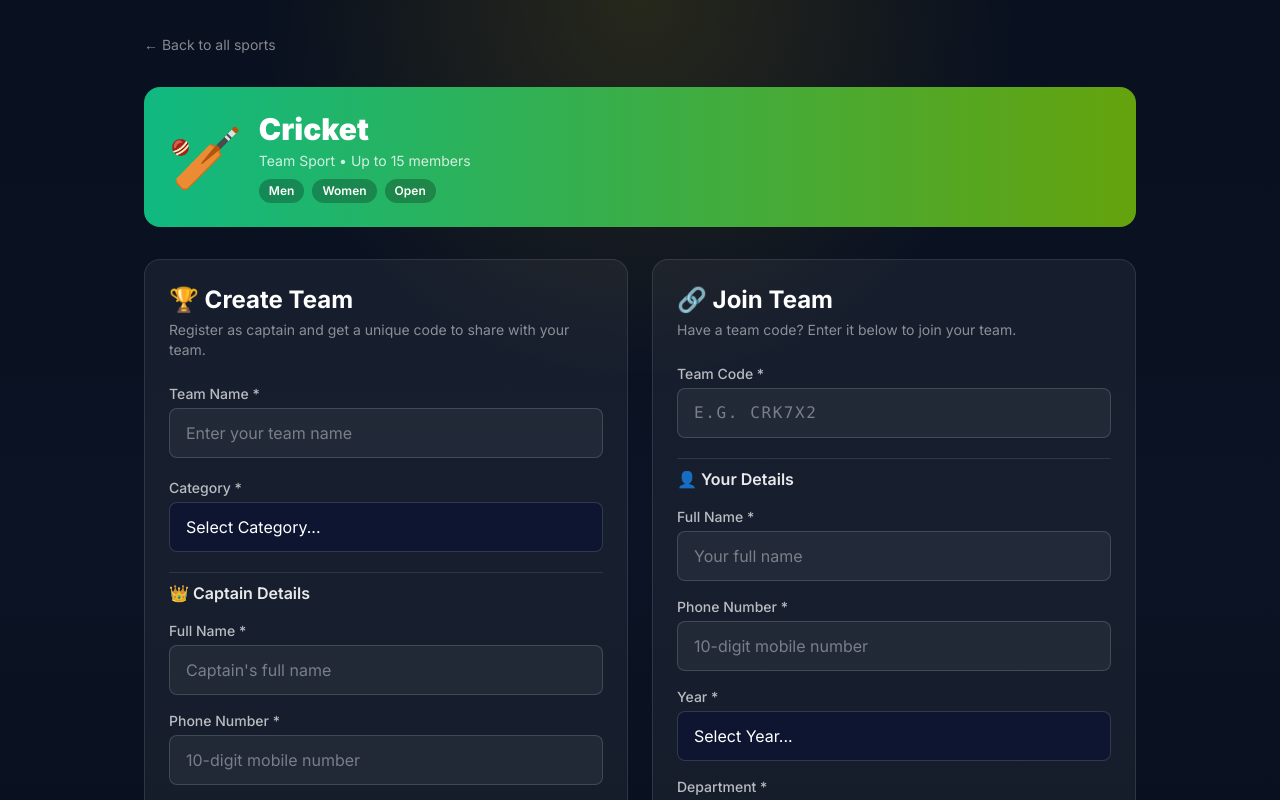
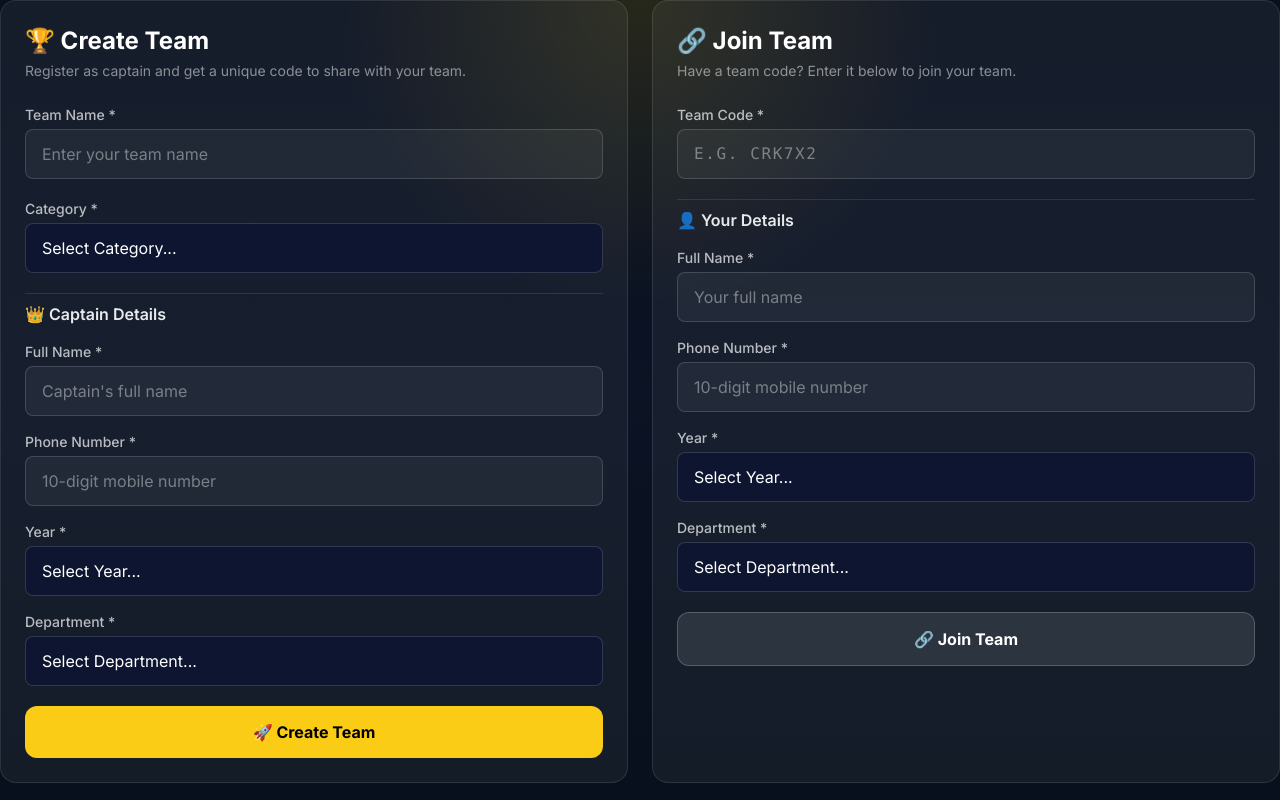
Before and after one commit to pithva007/Genesis-2K26, a Next.js app: page /sports/cricket in a window 1280 px wide. Shown: the top 800 px of the page. Built offline with nearby package versions, Linux system fonts and the light colour scheme.

Commit message:
Update sports page and remove .next from git tracking

```diff
--- a/app/sports/[slug]/page.tsx
+++ b/app/sports/[slug]/page.tsx
@@ -1,66 +1,13 @@
 import { notFound } from "next/navigation";
-import Link from "next/link";
 import { SPORTS_CONFIG } from "@/config/sports.config";
 import SportPageClient from "@/components/SportPageClient";
 
-export async function generateStaticParams() {
-  return SPORTS_CONFIG.map((sport) => ({ slug: sport.slug }));
+export function generateStaticParams() {
+  return SPORTS_CONFIG.map((s) => ({ slug: s.slug }));
 }
 
 export default function SportDetailsPage({ params }: { params: { slug: string } }) {
   const sport = SPORTS_CONFIG.find((s) => s.slug === params.slug);
-
   if (!sport) notFound();
-
-  return (
-    <div className="min-h-screen px-4 py-8 max-w-5xl mx-auto">
-      <Link
-        href="/"
-        className="inline-flex items-center gap-2 text-white/50 hover:text-white/80 text-sm mb-8 transition"
-      >
-        ← Back to all sports
-      </Link>
-
-      {/* Sport Header */}
-      <div className={`rounded-2xl bg-gradient-to-r ${sport.accent} p-6 mb-8 flex items-center gap-4`}>
-        <div className="text-6xl">{getEmoji(sport.icon)}</div>
-        <div>
-          <h1 className="text-3xl font-black text-white">{sport.name}</h1>
-          <p className="text-white/80 text-sm mt-1">
-            {sport.type === "team"
-              ? `Team Sport • Up to ${sport.maxMembers} members`
-              : `Individual Sport • Up to ${sport.maxMembers} slot(s)`}
-          </p>
-          <div className="flex flex-wrap gap-2 mt-2">
-            {sport.categories.map((c) => (
-              <span key={c} className="bg-black/25 text-white text-xs font-semibold px-2.5 py-1 rounded-full">
-                {c}
-              </span>
-            ))}
-          </div>
-        </div>
-      </div>
-
-      {/* Forms Container */}
-      <SportPageClient sport={sport} />
-    </div>
-  );
+  return <SportPageClient sport={sport!} />;
 }
-
-function getEmoji(icon: string) {
-  const map: Record<string, string> = {
-    cricket: "🏏",
-    football: "⚽",
-    basketball: "🏀",
-    volleyball: "🏐",
-    kabaddi: "🤼‍♂️",
-    "table-tennis": "🏓",
-    carrom: "🎯",
-    badminton: "🏸",
-    throwball: "🏐",
-    "weight-lifting": "🏋️‍♂️",
-    athletics: "🏃‍♂️",
-    "mixed-cricket": "🏏",
-  };
-  return map[icon] ?? "🏅";
-}
```
